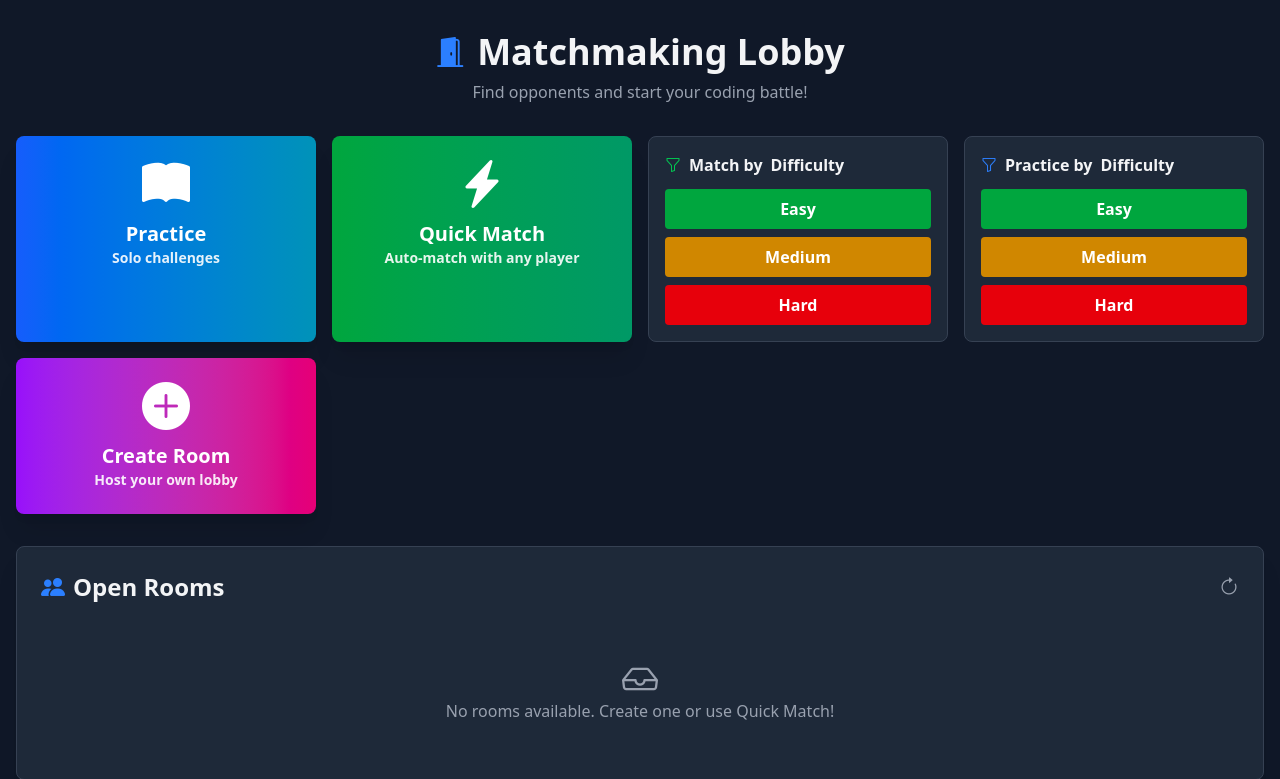
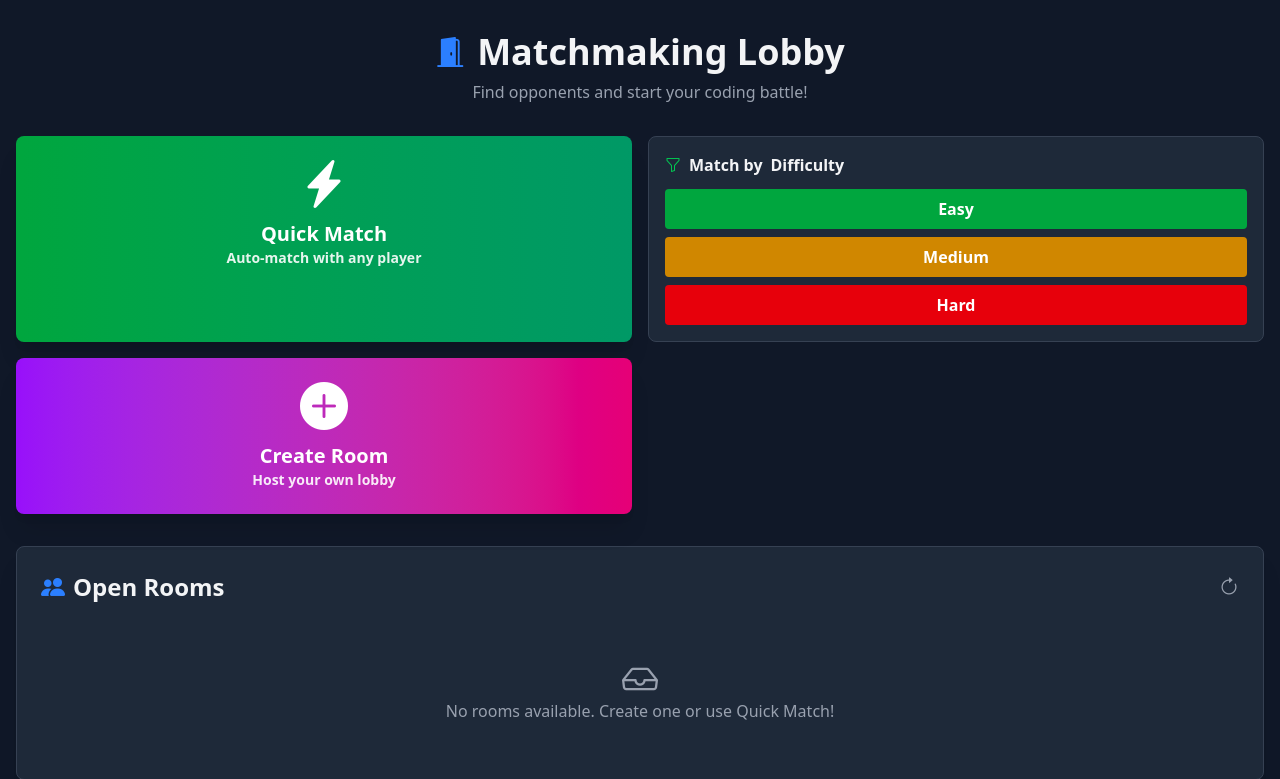
Before and after one commit to MACantara/CodeClash, a Flask app: page /lobby in a window 1280 px wide. Shown: the part 73-852 px from the top of the page. Run offline with Flask 3, Linux system fonts and the light colour scheme; the visitor is signed in with stand-in values (Sample User, id 1); data that the repository does not hold is empty; some libraries are stand-ins or nearby versions.

Commit message:
Remove practice mode functionality and associated UI elements from lobby

```diff
--- a/templates/lobby.html
+++ b/templates/lobby.html
@@ -15,17 +15,7 @@
         </div>
 
         <!-- Quick Actions -->
-        <div class="grid grid-cols-1 sm:grid-cols-2 md:grid-cols-4 gap-3 sm:gap-4 mb-6 sm:mb-8">
-            <!-- Practice Mode -->
-            <button onclick="startPractice()"
-                    class="bg-gradient-to-r from-blue-600 to-cyan-600 hover:from-blue-700 hover:to-cyan-700 text-white font-bold py-5 sm:py-6 rounded-lg shadow-xl transition transform hover:scale-105 flex flex-col items-center gap-2 sm:gap-3">
-                <i class="bi bi-book-fill text-4xl sm:text-5xl"></i>
-                <div>
-                    <div class="text-lg sm:text-xl">Practice</div>
-                    <div class="text-xs sm:text-sm opacity-90">Solo challenges</div>
-                </div>
-            </button>
-
+        <div class="grid grid-cols-1 sm:grid-cols-2 gap-3 sm:gap-4 mb-6 sm:mb-8">
             <!-- Quick Match -->
             <button onclick="quickMatch()"
                     class="bg-gradient-to-r from-green-600 to-emerald-600 hover:from-green-700 hover:to-emerald-700 text-white font-bold py-5 sm:py-6 rounded-lg shadow-xl transition transform hover:scale-105 flex flex-col items-center gap-2 sm:gap-3">
@@ -52,28 +42,6 @@
                         Medium
                     </button>
                     <button onclick="quickMatch('Hard')"
-                            class="w-full bg-red-600 hover:bg-red-700 text-white font-bold py-2 px-3 sm:px-4 rounded transition text-sm sm:text-base">
-                        Hard
-                    </button>
-                </div>
-            </div>
-
-            <!-- Practice by Difficulty -->
-            <div class="bg-gray-800 p-3 sm:p-4 rounded-lg border border-gray-700">
-                <h3 class="font-bold mb-2 sm:mb-3 flex items-center gap-2 text-sm sm:text-base">
-                    <i class="bi bi-funnel text-blue-500"></i>
-                    <span class="hidden sm:inline">Practice by</span> Difficulty
-                </h3>
-                <div class="space-y-2">
-                    <button onclick="startPractice('Easy')"
-                            class="w-full bg-green-600 hover:bg-green-700 text-white font-bold py-2 px-3 sm:px-4 rounded transition text-sm sm:text-base">
-                        Easy
-                    </button>
-                    <button onclick="startPractice('Medium')"
-                            class="w-full bg-yellow-600 hover:bg-yellow-700 text-white font-bold py-2 px-3 sm:px-4 rounded transition text-sm sm:text-base">
-                        Medium
-                    </button>
-                    <button onclick="startPractice('Hard')"
                             class="w-full bg-red-600 hover:bg-red-700 text-white font-bold py-2 px-3 sm:px-4 rounded transition text-sm sm:text-base">
                         Hard
                     </button>
@@ -287,46 +255,7 @@
         }
     }
 
-    // Start practice mode
-    async function startPractice(difficulty = null) {
-        const response = await fetch('/challenges', {
-            method: 'GET',
-            headers: { 'Content-Type': 'application/json' }
-        });
-
-        let challenges = await response.json();
-
-        // Filter by difficulty if specified
-        if (difficulty) {
-            challenges = challenges.filter(c => c.difficulty === difficulty);
-        }
-
-        if (challenges.length === 0) {
-            CodeClash.showNotification('No challenges available for this difficulty', 'error');
-            return;
-        }
-
-        // Pick a random challenge
-        const challenge = challenges[Math.floor(Math.random() * challenges.length)];
-
-        // Create a practice match
-        const createResponse = await fetch('/match/create', {
-            method: 'POST',
-            headers: { 'Content-Type': 'application/json' },
-            body: JSON.stringify({
-                mode: 'practice',
-                challenge_id: challenge.id
-            })
-        });
-
-        const matchData = await createResponse.json();
-
-        if (matchData.success) {
-            window.location.href = `/match/${matchData.match_id}`;
-        } else {
-            CodeClash.showNotification(matchData.message || 'Failed to start practice', 'error');
-        }
-    }
+    // Start practice mode (removed - use index.html instead)
 
     // Join lobby
     async function joinLobby(lobbyId) {
```
